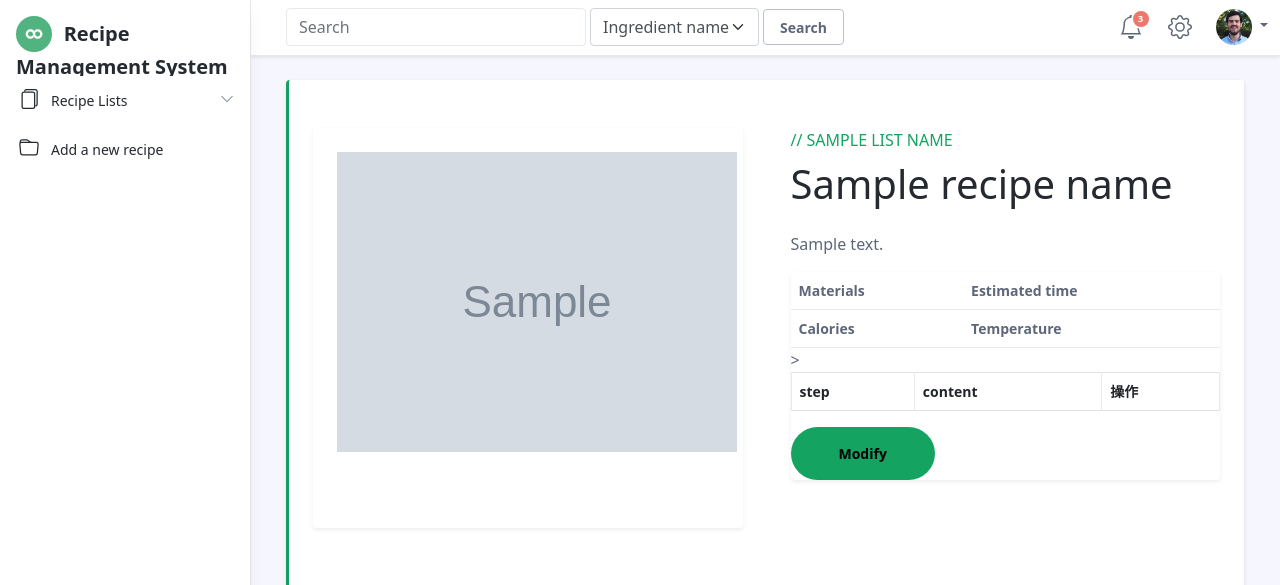
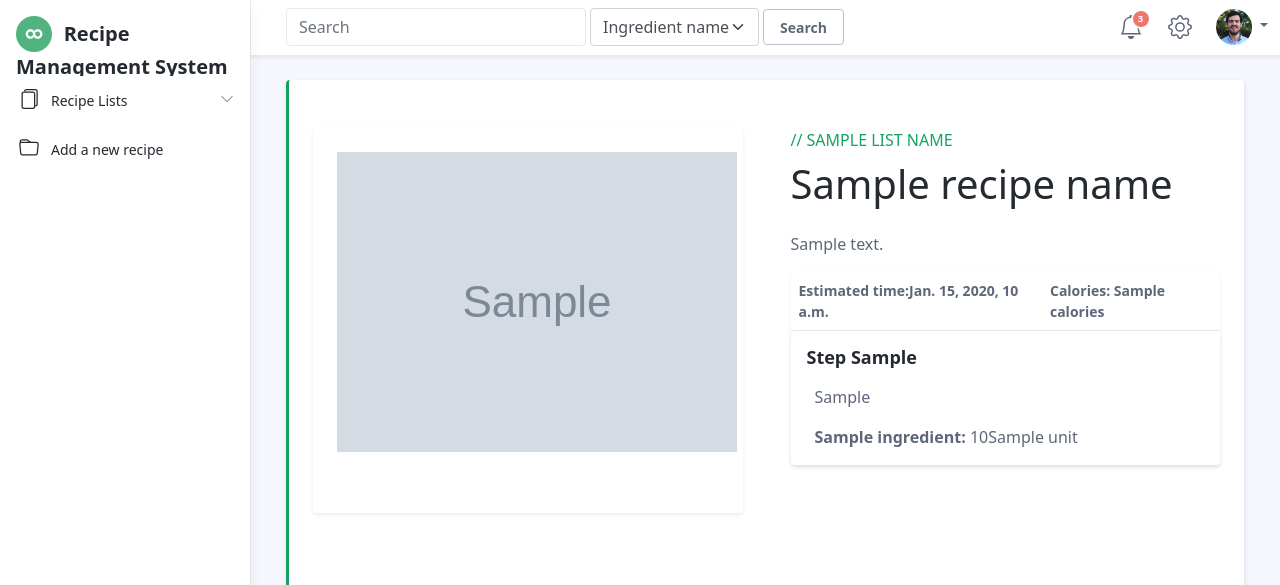
Before and after one commit to zainalibhinder/COEN6311-Project, a Django app: template core/templates/detail.html in a window 1280 px wide. Shown: the top 585 px of the page. Run offline with Django 3.2, Linux system fonts and the light colour scheme; the template is opened without the code that fills it: most values are stand-ins (such as "Sample title", 1, 10 or a date in 2020); grey boxes marked "Sample" are stand-in pictures; lists and menus that the app fills with data are empty; some libraries are stand-ins or nearby versions.

Commit message:
2022.7.25
detail page finished

```diff
--- a/core/list_database.py
+++ b/core/list_database.py
@@ -20,5 +20,5 @@ class lists():
         return result
 
     def get_recipe_detail(self, recipe_name):
-        result = self.database[self.database["recipe_name"] == recipe_name].loc[:,["list_name", "description", "photo_path"]].values[0]
+        result = self.database[self.database["recipe_name"] == recipe_name].loc[:,["list_name", "description", "photo_path", "total_time", "calories"]].values[0]
         return result
--- /dev/null
+++ b/core/steps.csv
@@ -0,0 +1,5 @@
+recipe_name,step,ingredient,quantity,unit,description
+Hotpot,1,pepper,100,G,12afaefmn
+Curry,1,"curry, carrot","100,2","G,kg",fdadfv
+Curry,2,pepper,10,G,ierutu
+Poutine,1,potato,300,G,1231ivnir
--- a/core/templates/detail.html
+++ b/core/templates/detail.html
@@ -375,42 +375,38 @@
 																	<table class="table app-table-hover mb-0 text-left" id="list_table">
 																		<thead>
 																			<tr>
-																				<th class="cell">Materials</th>
-																				<th class="cell">Estimated time</th>
-
+																				<th class="cell">Estimated time:{{total_time}}</th>
+																				<th class="cell">Calories: {{calories}}</th>
 																			</tr>
-																			<tr>
-																				<th class="cell">Calories</th>
-																				<th class="cell">Temperature</th>
-																			<tr>
 																		</thead>
 																		<tbody>
 																		</tbody>
 																	</table>
 																</div>
-																<form id="inputForm" modelAttribute="form" method="post" class="form-horizontal">
-																	<div class="panel-body">
 
-																		<table id="contentTable" class="table table-striped table-bordered table-condensed">
+																<div class="panel-body">
+																	{% for step in recipe_step %}
+																	<div class="app-card app-card-basic d-flex flex-column align-items-start shadow-sm">
+																		<div class="app-card-header p-3 border-bottom-0">
+																			<div class="row align-items-center gx-3">
+																				<div class="col-auto">
+																					<h4 class="app-card-title">Step {{step.0}}</h4>
+																				</div><!--//col-->
+																			</div><!--//row-->
+																		</div><!--//app-card-header-->
+																		<div class="app-card-body px-4">
 
-																			<thead>
-																				<tr>
-																					<th>step</th>
-																					<th>content</th>
-																					<th>操作</th>
-																					<!--这一步是被用在add里的，自动添加下一行-->>
-																				</tr>
-																			</thead>
-
-
-																			<tbody id="printDataList"></tbody>
-
-																		</table>
+																			<div class="intro mb-3">{{step.2}}</div>
+																			<ul class="list-unstyled">
+																				{% for ingredient, quantity, unit in step.1 %}
+																				<li><strong>{{ingredient}}: </strong>{{quantity}}{{unit}}</li>
+																				{% endfor %}
+																			</ul>
+																		</div><!--//app-card-body-->
 																	</div>
-																</form>
+																	{% endfor %}
+																</div>
 															</div>
-															<button onclick="window.location.href='../routeEdit/index.html'" type="button" class="btn btn-primary rounded-pill py-3 px-5">Modify</button>
-															<!--//跳转网址自己写-->
 														</div>
 													</div>
 												</div>
--- a/lists.csv
+++ b/lists.csv
@@ -1,4 +1,4 @@
-list_name,recipe_name,stars,creator,total_time,description,photo_path
-Chinese Food,Hotpot,5,Haoyu Lu,30min,"Hot pot or hotpot (simplified Chinese: 火锅; traditional Chinese: 火鍋; pinyin: huǒguō; lit. 'fire pot'), also known as soup-food or steamboat, is a cooking method that originated in China. A heat source on the dining table keeps a pot of soup stock simmering, and a variety of Chinese foodstuffs and ingredients are served beside the pot for the diners to put into the hot stock.",
-Indian Food,Curry,5,Haoyu Lu,20min,"A curry is a dish with a sauce seasoned with spices, mainly associated with South Asian cuisine. In southern India, leaves from the curry tree may be included.",curry.png
-Canadian Food,Poutine,4,Yuchen Yan,40min,"Poutine (Quebec French: [put͡sɪn] (listen)) is a dish of french fries and cheese curds topped with a brown gravy. It emerged in Quebec, in the late 1950s in the Centre-du-Québec region, though its exact origins are uncertain and there are several competing claims regarding its invention. For many years it was perceived negatively and mocked, and even used by some to stigmatize Quebec society. Poutine later became celebrated as a symbol of Québécois culture and the province of Quebec. It has long been associated with Quebec cuisine, and its rise in prominence has led to popularity throughout the rest of Canada, in the northern United States, and internationally.",
+list_name,recipe_name,stars,creator,total_time,description,photo_path,calories
+Chinese Food,Hotpot,5,Haoyu Lu,30min,"Hot pot or hotpot (simplified Chinese: 火锅; traditional Chinese: 火鍋; pinyin: huǒguō; lit. 'fire pot'), also known as soup-food or steamboat, is a cooking method that originated in China. A heat source on the dining table keeps a pot of soup stock simmering, and a variety of Chinese foodstuffs and ingredients are served beside the pot for the diners to put into the hot stock.",,500 kcal
+Indian Food,Curry,5,Haoyu Lu,20min,"A curry is a dish with a sauce seasoned with spices, mainly associated with South Asian cuisine. In southern India, leaves from the curry tree may be included.",curry.png,600 kcal
+Canadian Food,Poutine,4,Yuchen Yan,40min,"Poutine (Quebec French: [put͡sɪn] (listen)) is a dish of french fries and cheese curds topped with a brown gravy. It emerged in Quebec, in the late 1950s in the Centre-du-Québec region, though its exact origins are uncertain and there are several competing claims regarding its invention. For many years it was perceived negatively and mocked, and even used by some to stigmatize Quebec society. Poutine later became celebrated as a symbol of Québécois culture and the province of Quebec. It has long been associated with Quebec cuisine, and its rise in prominence has led to popularity throughout the rest of Canada, in the northern United States, and internationally.",,650 kcal
--- /dev/null
+++ b/steps.csv
@@ -0,0 +1,6 @@
+recipe_name,step,ingredient,quantity,unit,description
+Hotpot,1,pepper,100,G,12afaefmn
+Curry,1,"curry,carrot","100,2","G,KG",This is step 1.
+Curry,2,pepper,10,G,This is step 2.
+Curry,3,potato,200,G,This is step 3.
+Poutine,1,potato,300,G,1231ivnir
```
Also changed, not shown: core/recipe_database.py (deleted, +0 -17 lines), core/step_database.py (added, +22 -0 lines), core/views.py (+7 -1 lines).
